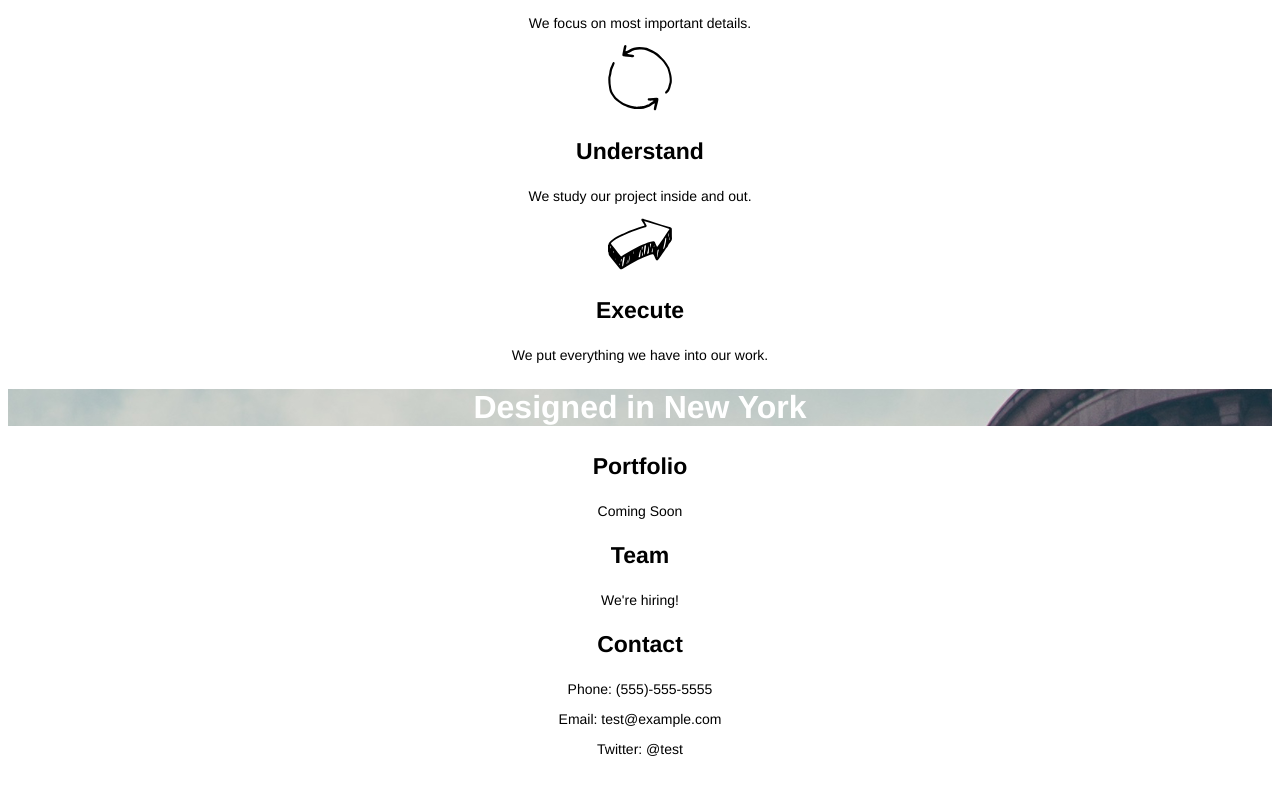
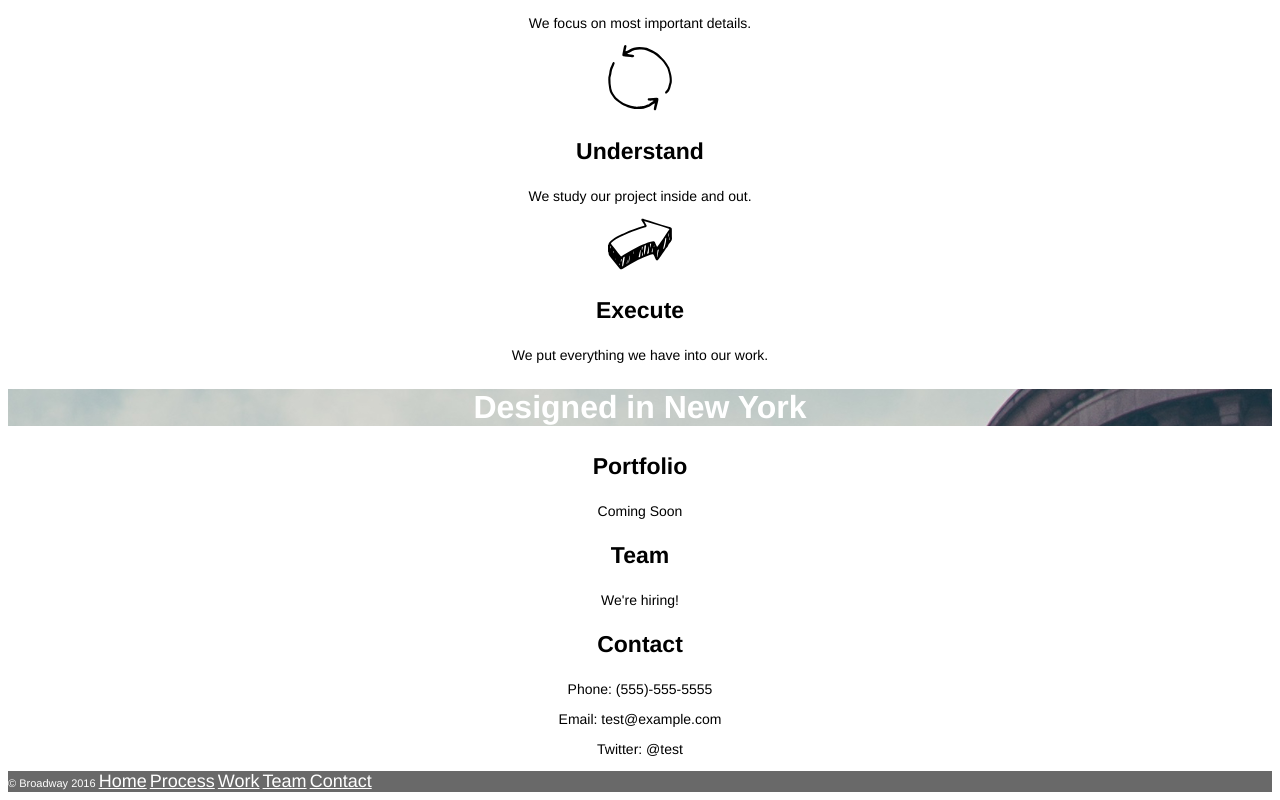
Before and after one commit to mmotykiewicz/broadway, a plain HTML site: page index.html in a window 1280 px wide. Shown: the part 466-1266 px from the top of the page. Before the commit the page ends 1237 px from the top, so only its background shows below. Drawn offline with Linux system fonts and the light colour scheme.

Commit message:
completed footer, prod v.01

```diff
--- a/index.html
+++ b/index.html
@@ -34,7 +34,7 @@
       <h3>Execute</h3>
       <p>We put everything we have into our work.</p>
 
-      <div class="header">
+      <div class="header"> <!-- to use the same styling with background image -->
           <h2>Designed in New York</h2>
       </div>
 
@@ -53,7 +53,12 @@
     <!-- start of the footer -->
 
     <div class="footer">
-
+      <span>&copy; Broadway 2016 </span>
+      <a href="#header">Home</a>
+      <a href="#process">Process</a>
+      <a href="#work">Work</a>
+      <a href="#team">Team</a>
+      <a href="#contact">Contact</a>
     </div>
     <!-- end of the footer -->
   </body>
--- a/resources/css/style.css
+++ b/resources/css/style.css
@@ -1,4 +1,4 @@
-body {
+html {
   text-align: center;
   font-family: Helvetica;
 }
@@ -7,6 +7,13 @@ body {
   background-image: url("../images/the-flatiron-building.png");
   font-weight: bold;
   color: white;
+}
+
+.footer {
+  background-color: dimgray;
+  font-size: 11px;
+  color: white;
+  text-align: left;
 }
 
 li {
```
